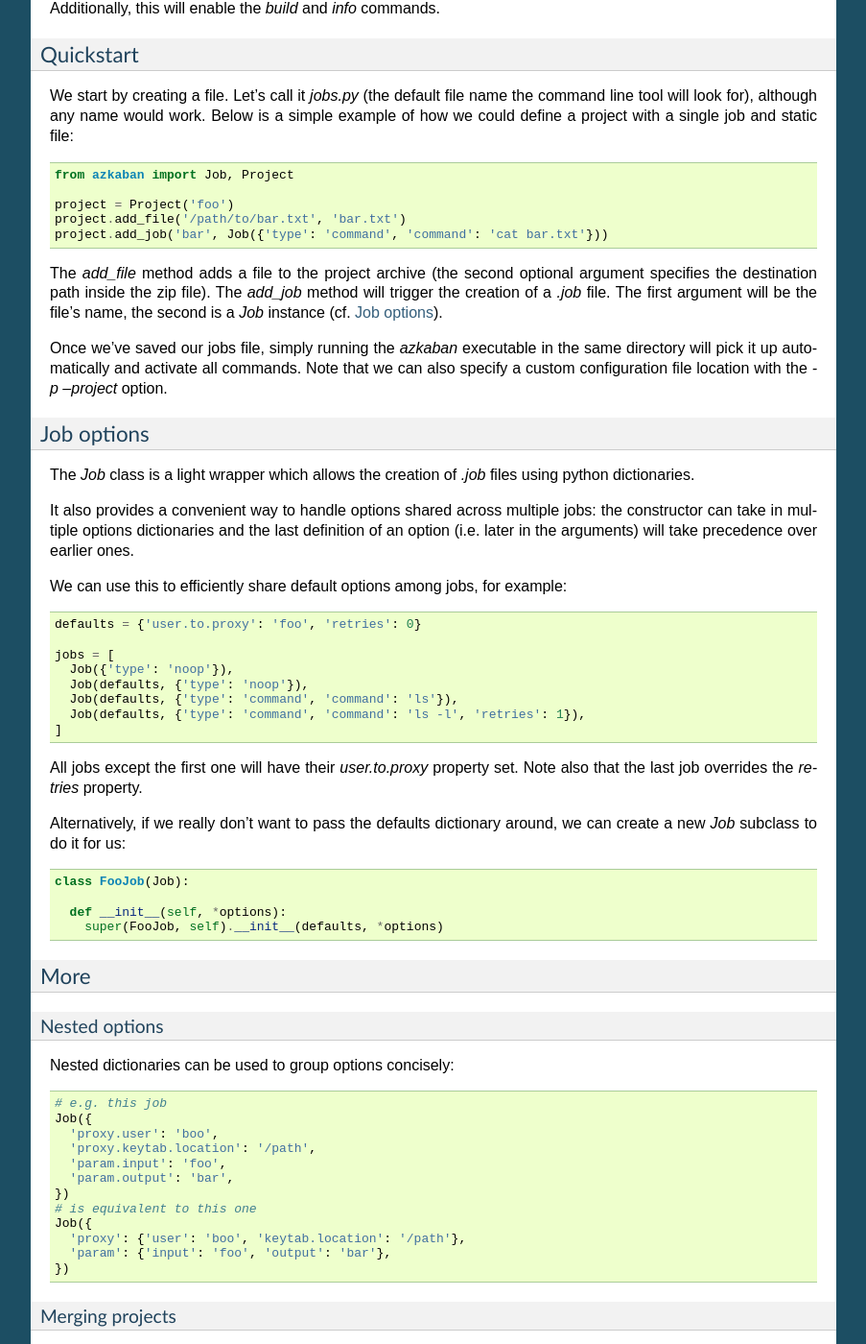
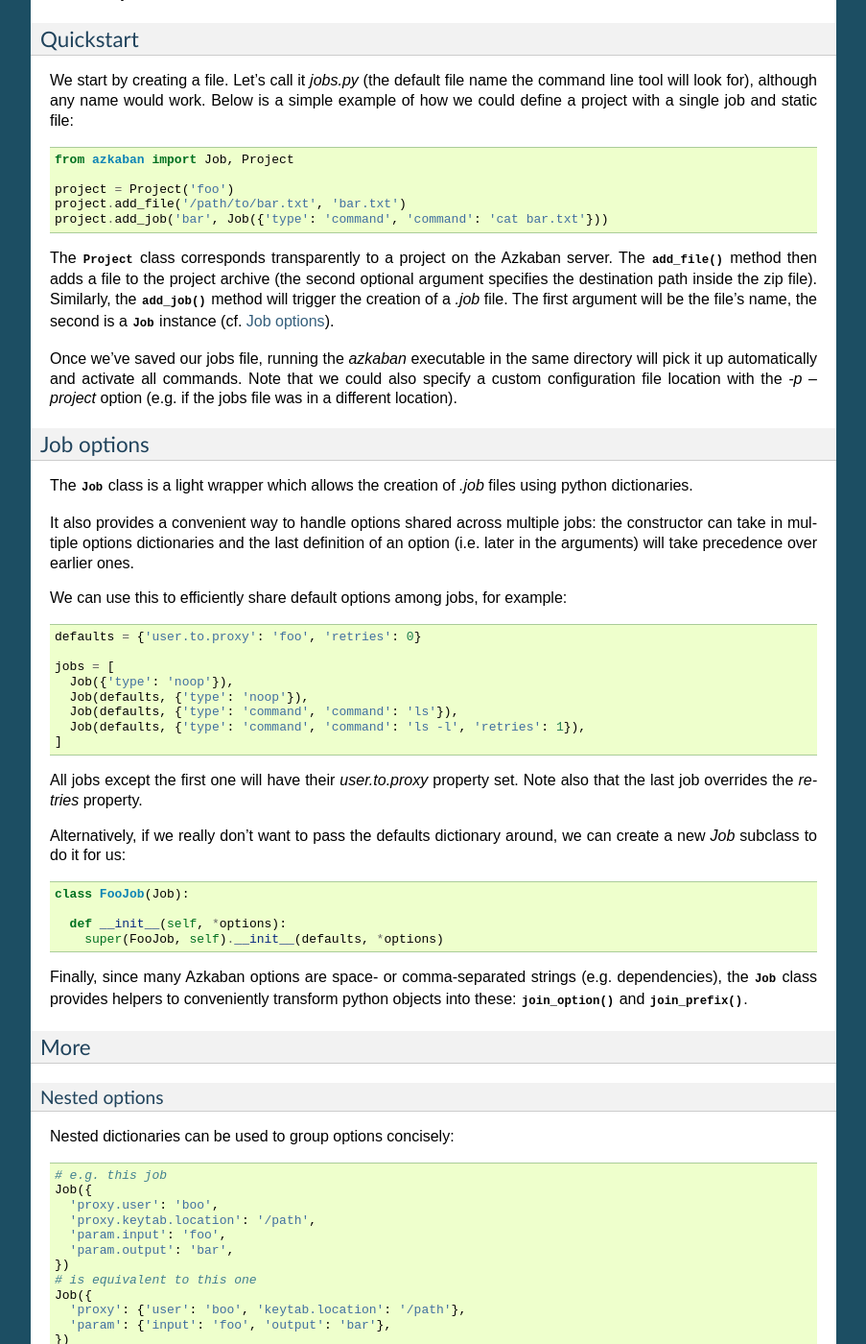
Before and after one commit to mtth/azkaban, a Sphinx documentation site: the page built from doc/quickstart.rst, in a window 1280 px wide and 1400 px high, scrolled down 1516 px. Shown: the whole window at 96% size, without its empty margins (198-1101 px from the left). Built offline with Sphinx 7.4.7, drawn with Linux system fonts in a browser that asks for light colours; some of the changed text lies outside the part shown.

Commit message:
Documentation update.

```diff
--- a/doc/quickstart.rst
+++ b/doc/quickstart.rst
@@ -7,16 +7,11 @@
 Overview
 ********
 
-Once installed, the `azkaban` executable provides several commands. These are
-divided into two kinds:
+Once installed, the `azkaban` executable provides several useful commands.
+These are divided into two kinds. The first will work out of the box with any
+existing Azkaban project:
 
-Those which will work out of the box with any standard Azkaban project:
-
-* `azkaban (create | delete) [options]`
-
-  Create (or delete) a project on a remote Azkaban server.
-
-* `azkaban run [options] FLOW [JOB ...]`
+* `azkaban run [options] WORKFLOW [JOB ...]`
 
   Launch (asynchronously) an entire workflow or specific jobs in a given
   workflow. This command will print the corresponding execution's URL to
@@ -26,7 +21,12 @@
 
   Upload an existing project zip archive.
 
-Those which require a configuration file (cf. `building projects`_):
+* `azkaban log [options] EXECUTION [JOB]`
+
+  View execution logs. If the execution is still running, the command will
+  return on completion.
+
+The second require a project configuration file (cf. `building projects`_):
 
 * `azkaban build [options]`
 
@@ -114,23 +114,25 @@
   project.add_file('/path/to/bar.txt', 'bar.txt')
   project.add_job('bar', Job({'type': 'command', 'command': 'cat bar.txt'}))
 
-The `add_file` method adds a file to the project archive (the second
-optional argument specifies the destination path inside the zip file). The
-`add_job` method will trigger the creation of a `.job` file. The
-first argument will be the file's name, the second is a `Job` instance
-(cf. `Job options`_).
+The :class:`~azkaban.project.Project` class corresponds transparently to a
+project on the Azkaban server. The :meth:`~azkaban.project.Project.add_file`
+method then adds a file to the project archive (the second optional argument
+specifies the destination path inside the zip file). Similarly, the
+:meth:`~azkaban.project.Project.add_job` method will trigger the creation of a
+`.job` file. The first argument will be the file's name, the second is a
+:class:`~azkaban.job.Job` instance (cf. `Job options`_).
 
-Once we've saved our jobs file, simply running the `azkaban` executable in the
-same directory will pick it up automatically and activate all commands. Note
-that we can also specify a custom configuration file location with the `-p
---project` option.
+Once we've saved our jobs file, running the `azkaban` executable in the same
+directory will pick it up automatically and activate all commands. Note that we
+could also specify a custom configuration file location with the `-p --project`
+option (e.g. if the jobs file was in a different location).
 
 
 Job options
 ***********
 
-The `Job` class is a light wrapper which allows the creation of
-`.job` files using python dictionaries.
+The :class:`~azkaban.job.Job` class is a light wrapper which allows the
+creation of `.job` files using python dictionaries.
 
 It also provides a convenient way to handle options shared across multiple
 jobs: the constructor can take in multiple options dictionaries and the last
@@ -162,6 +164,11 @@
 
     def __init__(self, *options):
       super(FooJob, self).__init__(defaults, *options)
+
+Finally, since many Azkaban options are space- or comma-separated strings (e.g.
+dependencies), the :class:`~azkaban.job.Job` class provides helpers to
+conveniently transform python objects into these:
+:meth:`~azkaban.job.Job.join_option` and :meth:`~azkaban.job.Job.join_prefix`.
 
 
 More
```
